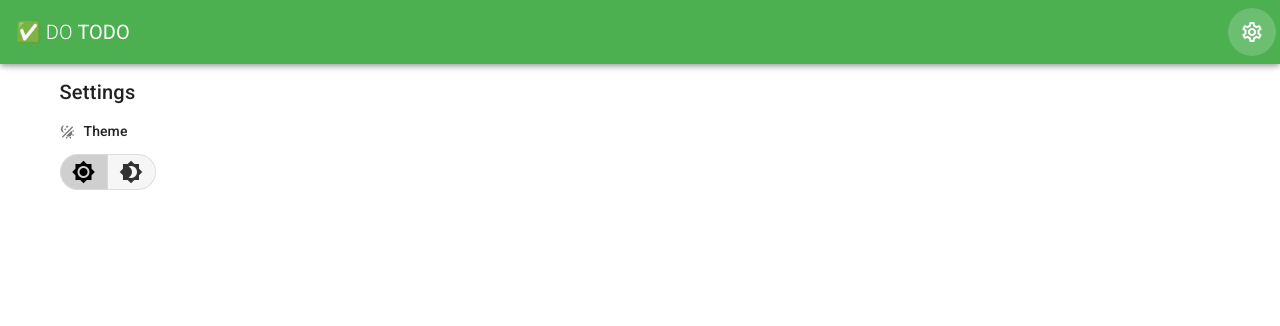
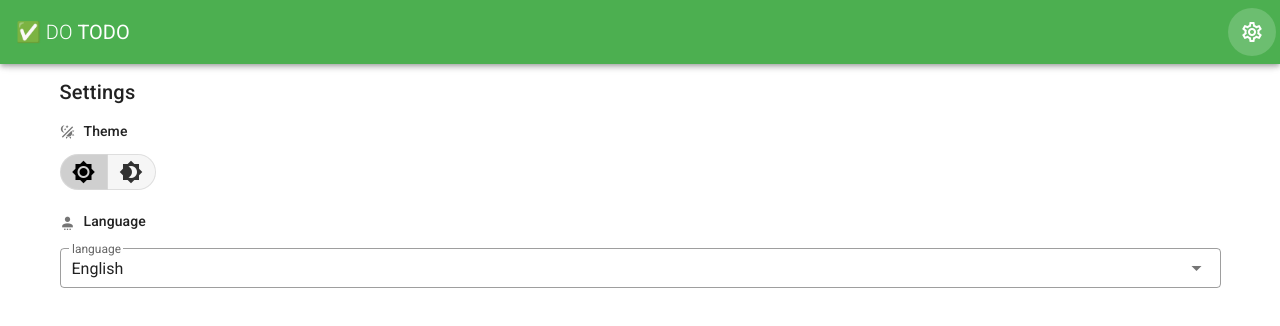
Before and after one commit to TheAkshitS/dotodo, a Vue app: page /settings in a window 1280 px wide. Shown: the top 326 px of the page. Built offline with nearby package versions, Linux system fonts and the light colour scheme; a small style sheet from the web is missing.

Commit message:
feat: language switcher

```diff
--- a/src/views/Settings.vue
+++ b/src/views/Settings.vue
@@ -1,10 +1,11 @@
 <template>
   <v-container>
-    <h2 class="title">Settings</h2>
+    <h2 class="title">{{ $t('settings.settings') | capitalize }}</h2>
     <v-row>
       <v-col>
         <h3 class="subtitle-2 my-3">
-          <v-icon left small>mdi-theme-light-dark</v-icon>Theme
+          <v-icon left small>mdi-theme-light-dark</v-icon
+          >{{ $t('settings.theme') | capitalize }}
         </h3>
 
         <v-btn-toggle
@@ -18,6 +19,23 @@
             <v-icon>{{ theme.icon }}</v-icon>
           </v-btn>
         </v-btn-toggle>
+
+        <h3 class="subtitle-2 mt-5 my-3">
+          <v-icon left small>mdi-account-settings</v-icon
+          >{{ $t('settings.language') | capitalize }}
+        </h3>
+
+        <v-select
+          v-model="selectedLanguage"
+          :items="languages"
+          dense
+          color="success"
+          item-text="name"
+          item-value="abbrivation"
+          :label="`${$t('settings.language')}`"
+          outlined
+          class="mt-4"
+        />
       </v-col>
     </v-row>
   </v-container>
@@ -29,6 +47,11 @@ export default {
     themes: [
       { name: 'light', icon: 'mdi-brightness-7' },
       { name: 'dark', icon: 'mdi-brightness-4' }
+    ],
+
+    languages: [
+      { name: 'English', abbrivation: 'en' },
+      { name: 'French', abbrivation: 'fr' }
     ]
   }),
 
@@ -37,14 +60,21 @@ export default {
       immediate: true,
       get() {
         return this.$store.state.ui.darkTheme ? 'dark' : 'light'
+      },
+      set() {
+        this.$store.dispatch('ui/changeTheme', this.$vuetify.theme.dark)
+        this.$vuetify.theme.dark = !this.$vuetify.theme.dark
       }
-    }
-  },
-
-  methods: {
-    async changeTheme() {
-      this.$vuetify.theme.dark = !this.$vuetify.theme.dark
-      await this.$store.dispatch('ui/changeTheme', this.$vuetify.theme.dark)
+    },
+    selectedLanguage: {
+      immediate: true,
+      get() {
+        return this.$store.state.ui.selectedLanguage
+      },
+      set(value) {
+        this.$store.dispatch('ui/changeLanguage', value)
+        this.$i18n.locale = value
+      }
     }
   }
 }
```
